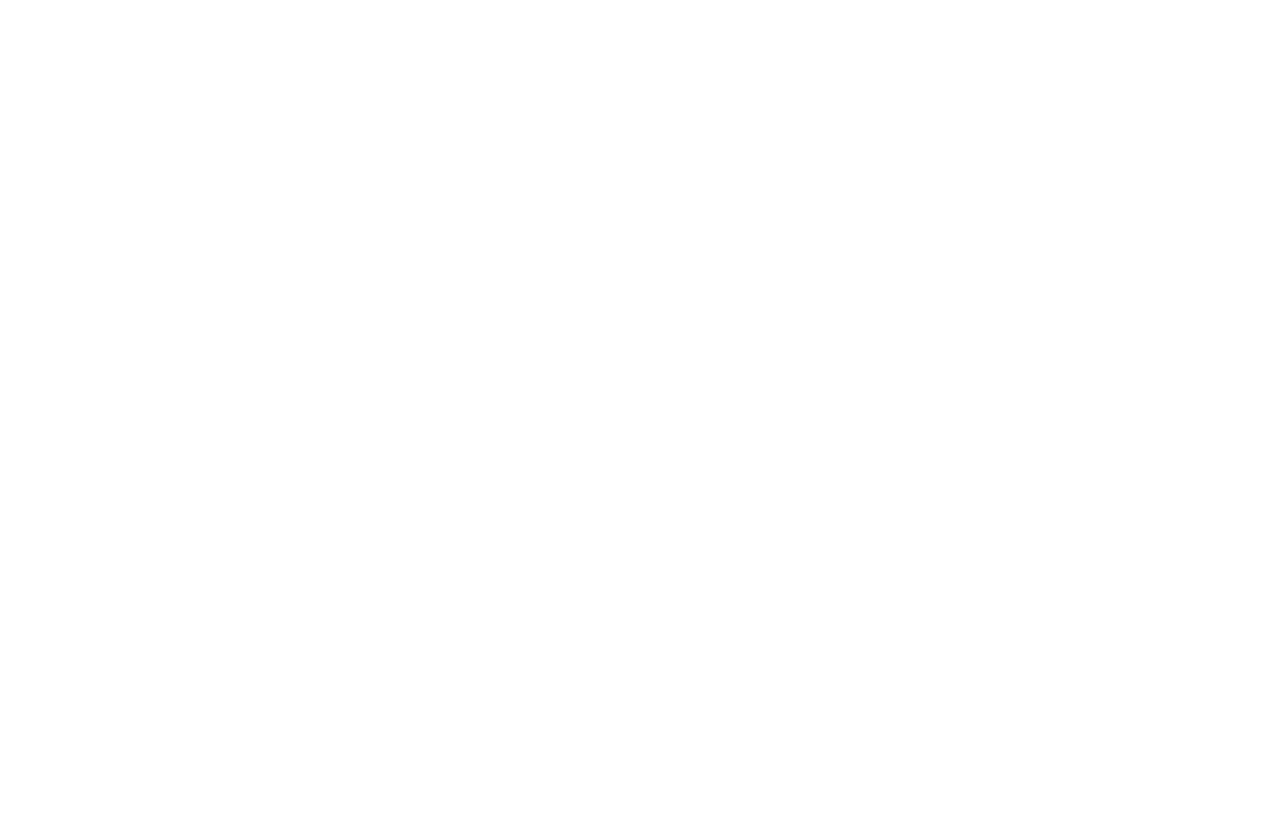
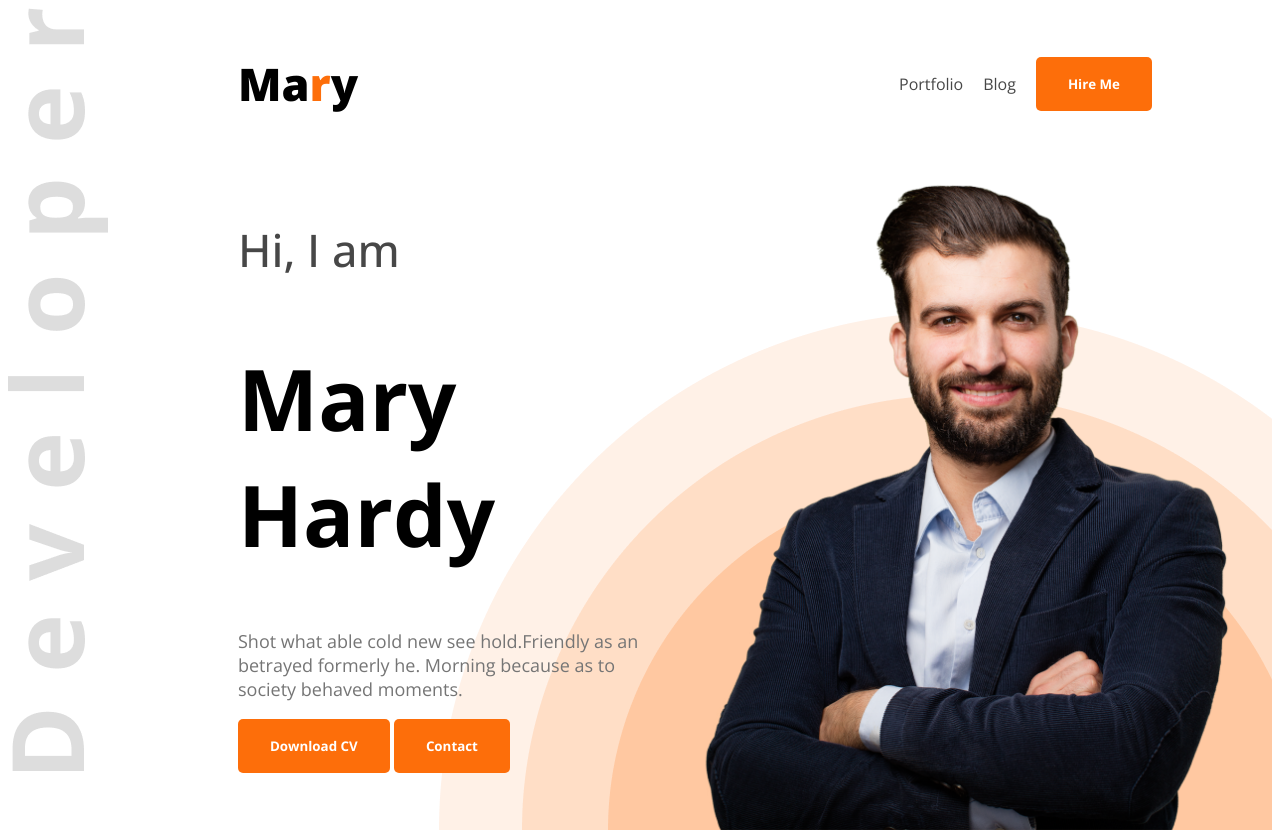
Before and after one commit to mrittunjoy-notincsrn/portfolio-website, a plain HTML site: page index.html in a window 1280 px wide. Before the commit the page ends 800 px from the top, so only its background shows below. Drawn offline with nearby package versions, Linux system fonts and the light colour scheme.

Commit message:
header section almost done

```diff
--- a/index.html
+++ b/index.html
@@ -4,10 +4,28 @@
     <meta charset="UTF-8">
     <meta name="viewport" content="width=device-width, initial-scale=1.0">
     <title>Web Developer Portfolio</title>
+    <link rel="stylesheet" href="portfolio.css">
 </head>
-<body>
-    <header>
-
+<body class="open-sans-simple">
+    <header class="header">
+        <nav>
+            <h3 class="nav-title">Ma<span class="text-primary">r</span>y</h3>
+            <ul>
+                <li><a href=""class="text2">Portfolio</a></li>
+                <li><a href=""class="text2">Blog</a></li>
+                <li><a href=""><button class="btn-primary">Hire Me</button></a></li>
+            </ul>
+        </nav>
+        <div class="banner">
+            <div class="banner-content">
+                <h4 class="banner-greetings">Hi, I am</h4>
+                <h1 class="banner-title">Mary Hardy</h1>
+                <p>Shot what able cold new see hold.Friendly as an betrayed formerly he. Morning because as to society behaved moments.</p>
+                <button class="btn-primary">Download CV</button>
+                <button class="btn-primary">Contact</button>
+            </div>
+            <img src="/images/hardy.png" alt="">
+        </div>
     </header>
     <main>
 
--- /dev/null
+++ b/portfolio.css
@@ -0,0 +1,95 @@
+@import url('https://fonts.googleapis.com/css2?family=Open+Sans:ital,wght@0,300..800;1,300..800&family=Work+Sans:ital,wght@0,100..900;1,100..900&display=swap');
+
+
+
+.o
+pen-sans-simple {
+    font-family: "Open Sans", sans-serif;
+    font-optical-sizing: auto;
+    font-style: normal;
+    font-variation-settings:
+        "wdth" 100;
+}
+/* shared style */
+.text-primary {
+    color: #FD6E0A;
+}
+
+*{
+    font-family: "Open Sans", sans-serif;
+}
+
+.header{
+    background-image: url(/images/developer.png), url(/images/header_bg.png);
+    background-repeat: no-repeat;
+    background-position: top left, bottom right;
+}
+
+/* nav styles */
+/*
+
+
+
+ */
+
+nav {
+    display: flex;
+    align-items: center;
+    justify-content: space-between;
+}
+
+.btn-primary{
+    color: white;
+    font-weight: bold;
+    background-color: #FD6E0A;
+    padding: 18px 32px;
+    border-radius: 5px;
+    border: none;
+}
+
+.nav-title {
+    font-weight: 800;
+    font-size: 45px;
+    margin-left: 230px;
+}
+nav ul{
+    display: flex;
+    align-items: center;
+    margin-right: 100px;
+}
+nav ul li{
+    list-style: none;
+    margin-right: 20px;
+}
+nav ul li a{
+    text-decoration: none;
+}
+.text2{
+    color: #474747;
+}
+
+/* banner styles */
+
+
+.banner{
+    display: flex;
+    justify-content: space-between;
+    margin: 0 35px 0 230px;
+}
+
+.banner-greetings{
+    color: #474747;
+    font-size: 45px;
+    font-weight: 500;
+}
+.banner-title{
+    font-size: 85px;
+    font-weight: bold;
+}
+.banner p{
+    color: #757575;
+    font-size: 18px;
+}
+.banner img{
+    width: 580px;
+}
```
